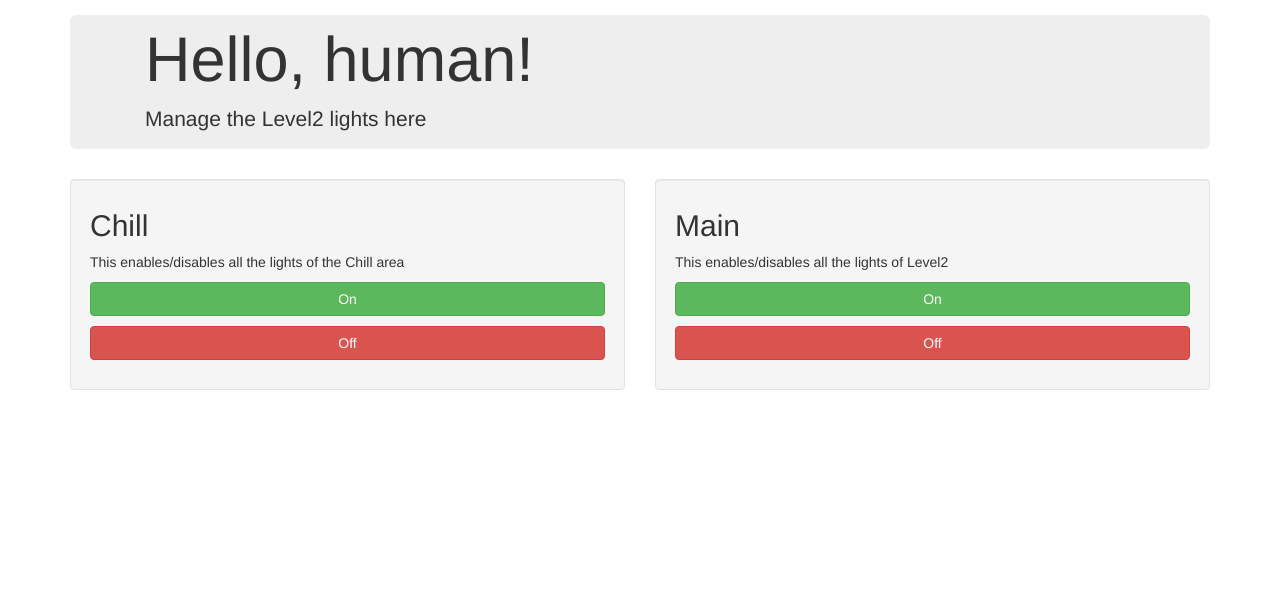
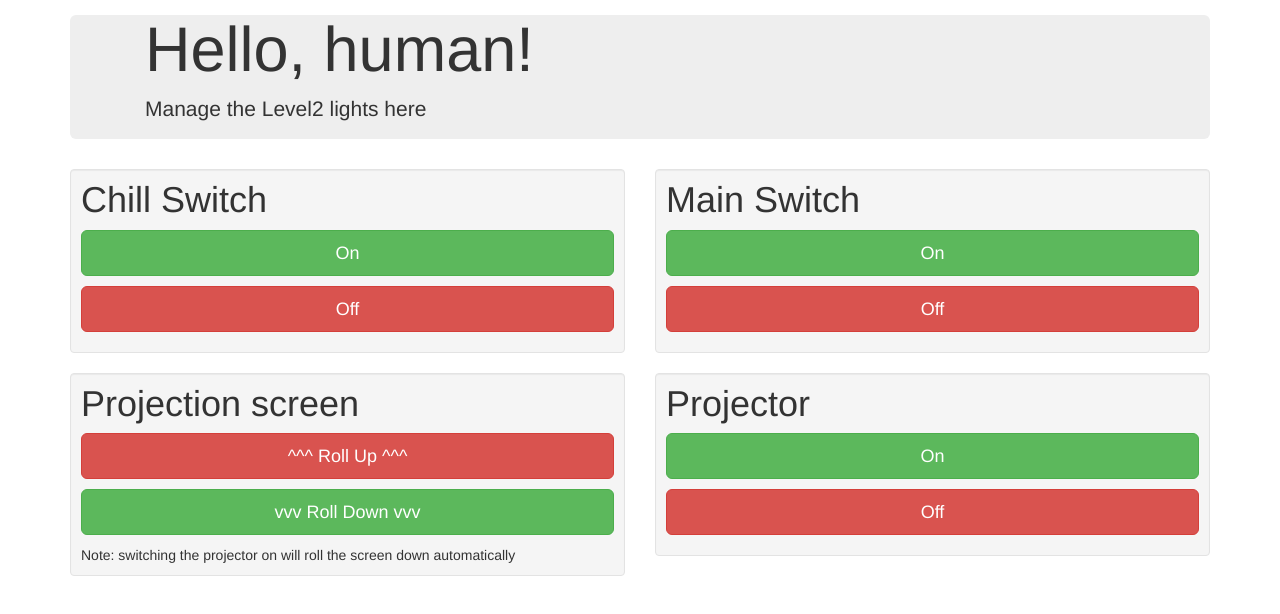
Before and after one commit to syn2cat/pidor, a plain HTML site: page www/htdocs/lights.level2.lu/index.html in a window 1280 px wide. Drawn offline with Linux system fonts and the light colour scheme.

Commit message:
add buttons to webinterface to control the projector and screen correct the max calculation in peoplecounter

```diff
--- a/www/htdocs/lights.level2.lu/index.html
+++ b/www/htdocs/lights.level2.lu/index.html
@@ -19,7 +19,10 @@
       }
 
       .h1, .h2, .h3, h1, h2, h3 {
-        margin-top: 10px;
+        margin-top: 0;
+      }
+      .well {
+        padding: 10px;
       }
 
     </style>
@@ -37,25 +40,45 @@
         </div>
       </div>
 
-      <div class="row marketing">
+      <div class="row">
         <div class="col-md-6">
           <div class=" well">
-            <h2>Chill</h2>
-            <p>This enables/disables all the lights of the Chill area</p>
-            <p><a class="btn btn-success btn-block" data-area="chill" data-status="on" >On</a></p>
-            <p><a class="btn btn-danger btn-block"  data-area="chill" data-status="off" >Off</a></p>
+            <h1>Chill Switch</h1>
+            <p><a class="btn btn-success btn-lg btn-block" data-area="chill" data-status="on" >On</a></p>
+            <p><a class="btn btn-danger btn-lg btn-block"  data-area="chill" data-status="off" >Off</a></p>
           </div>
         </div>
         <div class="col-md-6">
           <div class=" well">
-            <h2>Main</h2>
-            <p>This enables/disables all the lights of Level2</p>
-            <p><a class="btn btn-success btn-block" data-area="main" data-status="on" >On</a></p>
-            <p><a class="btn btn-danger btn-block"  data-area="main" data-status="off" >Off</a></p>
+            <h1>Main Switch</h1>
+            <p><a class="btn btn-success btn-lg btn-block" data-area="main" data-status="on" >On</a></p>
+            <p><a class="btn btn-danger btn-lg btn-block"  data-area="main" data-status="off" >Off</a></p>
           </div>
         </div>
+      </div>
+
+
+      <div class="row">
+        <div class="col-md-6">
+          <div class=" well">
+            <h1>Projection screen</h1>
+            <p><a class="btn btn-danger btn-lg btn-block" data-area="screen" data-status="off" >^^^ Roll Up ^^^</a></p>
+            <p><a class="btn btn-success btn-lg btn-block"  data-area="screen" data-status="on" >vvv Roll Down vvv</a></p>
+            Note: switching the projector on will roll the screen down automatically
+          </div>
+        </div>
+        <div class="col-md-6">
+          <div class=" well">
+            <h1>Projector</h1>
+            <p><a class="btn btn-success btn-lg btn-block" data-area="projector" data-status="on" >On</a></p>
+            <p><a class="btn btn-danger btn-lg btn-block"  data-area="projector" data-status="off" >Off</a></p>
+          </div>
+        </div>
+      </div>
 
     </div> <!-- /container -->
+
+      <div class="jumbotron hidden-xs">
 
     <script src="jquery.min.js"></script>
 
```
Also changed, not shown: 8 other files.
